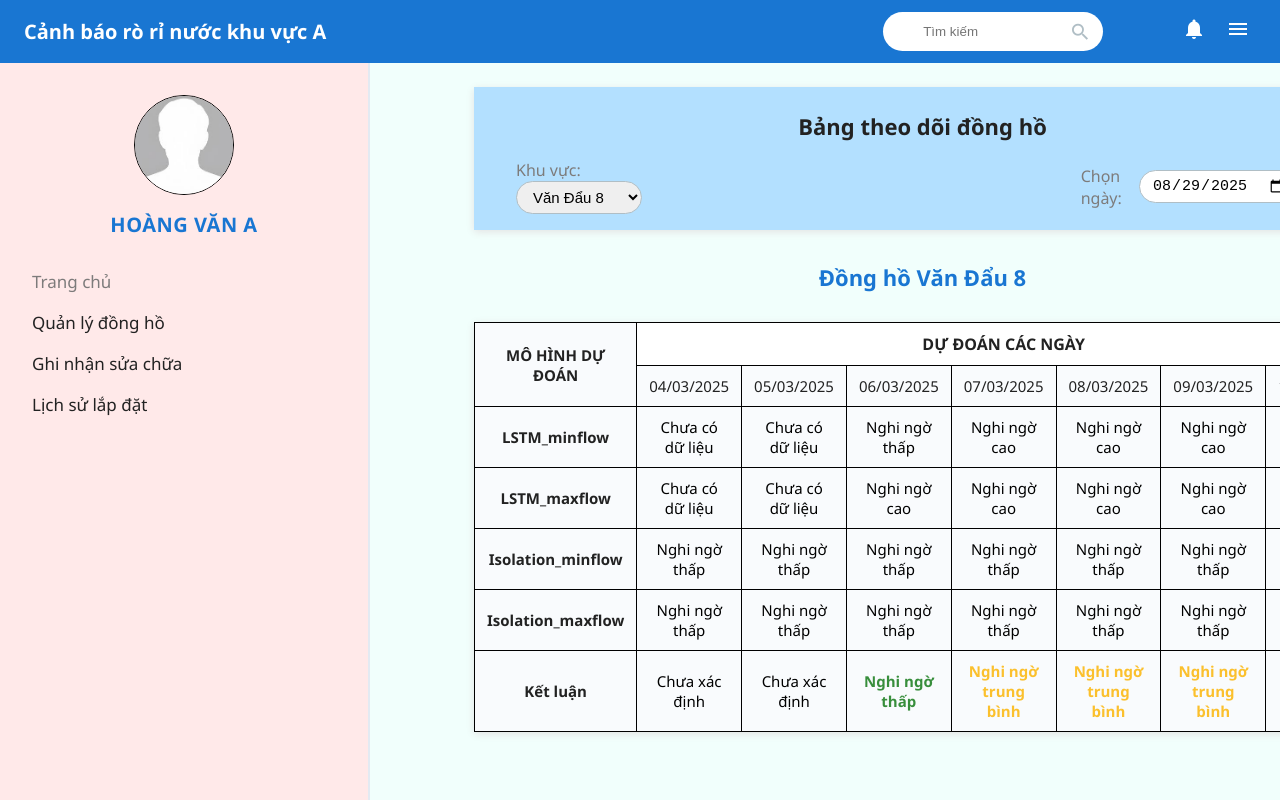
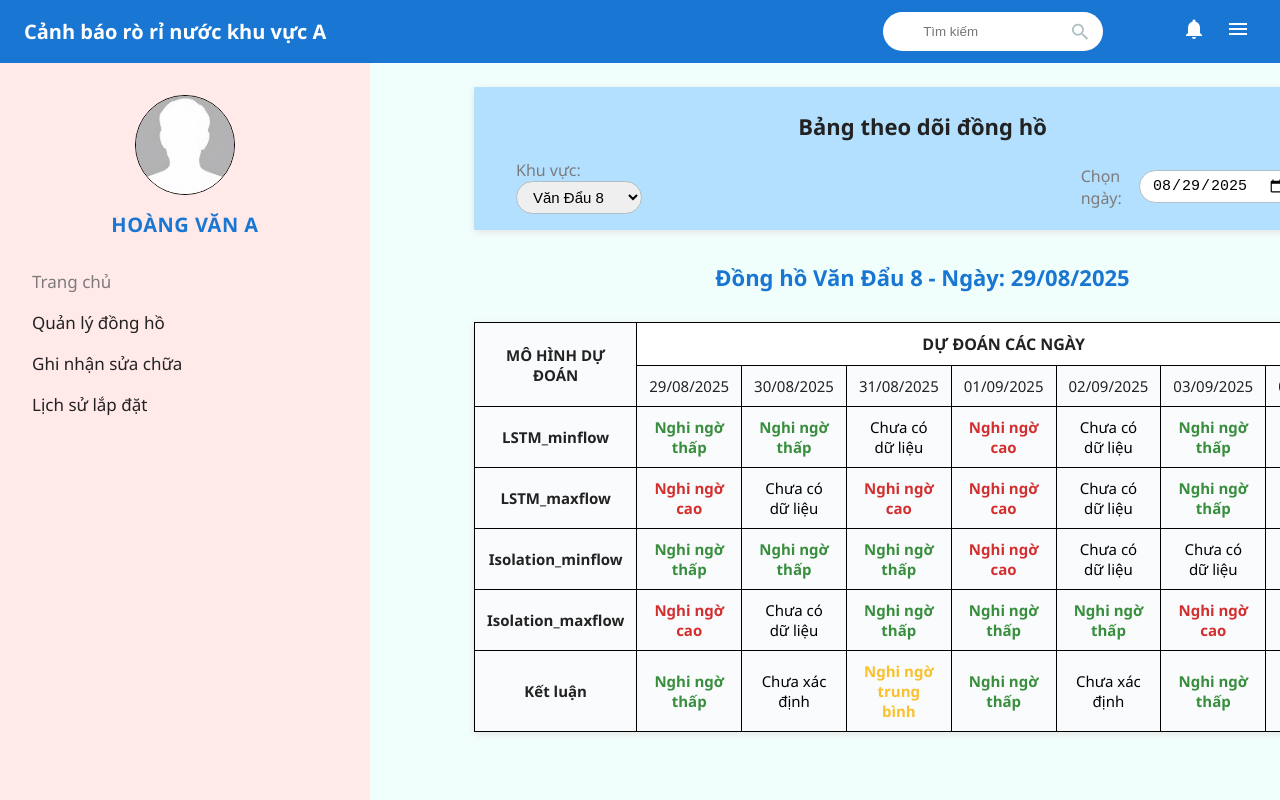
Before and after one commit to minhmo3004/water-monitor, an Angular app: page / in a window 1280 px wide. Shown: the top 800 px of the page. Built offline with nearby package versions, Linux system fonts and the light colour scheme.

Commit message:
render date in table

```diff
--- a/projects/dashboard/src/app/components/meter-table/meter-table.component.html
+++ b/projects/dashboard/src/app/components/meter-table/meter-table.component.html
@@ -6,65 +6,16 @@
         <th colspan="7" class="top-header">DỰ ĐOÁN CÁC NGÀY</th>
       </tr>
       <tr>
-        <th class="date-header">04/03/2025</th>
-        <th class="date-header">05/03/2025</th>
-        <th class="date-header">06/03/2025</th>
-        <th class="date-header">07/03/2025</th>
-        <th class="date-header">08/03/2025</th>
-        <th class="date-header">09/03/2025</th>
-        <th class="date-header">10/03/2025</th>
+        <th *ngFor="let day of days" class="date-header">{{day}}</th>
       </tr>
     </thead>
     <tbody>
-      <tr>
-        <td class="left-header">LSTM_minflow</td>
-        <td>Chưa có dữ liệu</td>
-        <td>Chưa có dữ liệu</td>
-        <td>Nghi ngờ thấp</td>
-        <td>Nghi ngờ cao</td>
-        <td>Nghi ngờ cao</td>
-        <td>Nghi ngờ cao</td>
-        <td>Nghi ngờ cao</td>
-      </tr>
-      <tr>
-        <td class="left-header">LSTM_maxflow</td>
-        <td>Chưa có dữ liệu</td>
-        <td>Chưa có dữ liệu</td>
-        <td>Nghi ngờ cao</td>
-        <td>Nghi ngờ cao</td>
-        <td>Nghi ngờ cao</td>
-        <td>Nghi ngờ cao</td>
-        <td>Nghi ngờ cao</td>
-      </tr>
-      <tr>
-        <td class="left-header">Isolation_minflow</td>
-        <td>Nghi ngờ thấp</td>
-        <td>Nghi ngờ thấp</td>
-        <td>Nghi ngờ thấp</td>
-        <td>Nghi ngờ thấp</td>
-        <td>Nghi ngờ thấp</td>
-        <td>Nghi ngờ thấp</td>
-        <td>Nghi ngờ thấp</td>
-      </tr>
-      <tr>
-        <td class="left-header">Isolation_maxflow</td>
-        <td>Nghi ngờ thấp</td>
-        <td>Nghi ngờ thấp</td>
-        <td>Nghi ngờ thấp</td>
-        <td>Nghi ngờ thấp</td>
-        <td>Nghi ngờ thấp</td>
-        <td>Nghi ngờ thấp</td>
-        <td>Nghi ngờ thấp</td>
-      </tr>
-      <tr>
-        <td class="left-header">Kết luận</td>
-        <td>Chưa xác định</td>
-        <td>Chưa xác định</td>
-        <td class="low">Nghi ngờ thấp</td>
-        <td class="medium">Nghi ngờ trung bình</td>
-        <td class="medium">Nghi ngờ trung bình</td>
-        <td class="medium">Nghi ngờ trung bình</td>
-        <td class="medium">Nghi ngờ trung bình</td>
+      <tr *ngFor="let model of models">
+        <td class="left-header">{{model.name}}</td>
+        <td *ngFor="let value of model.values; let i = index"
+            [ngClass]="getValueClass(value)">
+          {{value}}
+        </td>
       </tr>
     </tbody>
   </table>
--- a/projects/dashboard/src/app/components/meter-table/meter-table.component.ts
+++ b/projects/dashboard/src/app/components/meter-table/meter-table.component.ts
@@ -10,4 +10,17 @@ export class MeterTableComponent {
   @Input() meter: string = '';
   @Input() days: string[] = [];
   @Input() models: MeterModel[] = [];
+
+  getValueClass(value: string): string {
+    if (value.includes('thấp')) {
+      return 'low';
+    } else if (value.includes('trung bình')) {
+      return 'medium';
+    } else if (value.includes('cao')) {
+      return 'high';
+    } else if (value.includes('Chưa có dữ liệu') || value.includes('Chưa xác định')) {
+      return 'no-data';
+    }
+    return '';
+  }
 }
--- a/projects/dashboard/src/app/components/sidebar/sidebar.component.scss
+++ b/projects/dashboard/src/app/components/sidebar/sidebar.component.scss
@@ -3,7 +3,7 @@
   background: #ffe9e9; // màu nền tím nhạt hơn
   min-height: 100vh;
   padding: 32px 0 0 0;
-  border-right: 2px solid #e3eaf2;
+
 
   .profile {
     display: flex;
--- a/projects/dashboard/src/app/pages/dashboard/dashboard.component.html
+++ b/projects/dashboard/src/app/pages/dashboard/dashboard.component.html
@@ -12,12 +12,12 @@
         </app-meter-filter>
       </div>
     </div>
-    <div class="meter-table-title">Đồng hồ <span class="meter-name">{{selectedMeter}}</span></div>
+    <div class="meter-table-title">Đồng hồ <span class="meter-name">{{selectedMeter}}</span> - Ngày: {{formatDateForDisplay(selectedDate)}}</div>
     <div class="meter-table-section">
       <app-meter-table
         [meter]="selectedMeter"
-        [days]="days"
-        [models]="models">
+        [days]="currentDays"
+        [models]="currentModels">
       </app-meter-table>
     </div>
 </div>
--- a/projects/dashboard/src/app/pages/dashboard/dashboard.component.ts
+++ b/projects/dashboard/src/app/pages/dashboard/dashboard.component.ts
@@ -1,12 +1,12 @@
-import { Component } from '@angular/core';
-import { MeterModel } from '../../models/meter.model';
+import { Component, OnInit } from '@angular/core';
+import { MeterModel, MeterData } from '../../models/meter.model';
 
 @Component({
   selector: 'app-dashboard',
   templateUrl: './dashboard.component.html',
   styleUrls: ['./dashboard.component.scss']
 })
-export class DashboardComponent {
+export class DashboardComponent implements OnInit {
   meters = ['Văn Đẩu 8', 'Văn Đẩu 9', 'Văn Đẩu 10'];
   selectedMeter = this.meters[0];
   selectedDate = this.getToday();
@@ -15,38 +15,79 @@ export class DashboardComponent {
     '04/03/2025', '05/03/2025', '06/03/2025', '07/03/2025', '08/03/2025', '09/03/2025', '10/03/2025'
   ];
 
-  models: MeterModel[] = [
+  // Dữ liệu mẫu cho từng ngày
+  meterDataByDate: { [key: string]: MeterModel[] } = {};
+
+  // Dữ liệu hiện tại để hiển thị
+  currentModels: MeterModel[] = [];
+  currentDays: string[] = [];
+
+  ngOnInit() {
+    this.initializeData();
+    this.updateCurrentData();
+  }
+
+  initializeData() {
+    // Khởi tạo dữ liệu mẫu cho từng ngày
+    this.days.forEach((day, index) => {
+      this.meterDataByDate[day] = [
         {
           name: 'LSTM_minflow',
-      values: [
-        'Chưa có dữ liệu', 'Chưa có dữ liệu', 'Nghi ngờ thấp', 'Nghi ngờ cao', 'Nghi ngờ cao', 'Nghi ngờ cao', 'Nghi ngờ cao'
-      ]
+          values: this.generateRandomValues(index)
         },
         {
           name: 'LSTM_maxflow',
-      values: [
-        'Chưa có dữ liệu', 'Chưa có dữ liệu', 'Nghi ngờ thấp', 'Nghi ngờ cao', 'Nghi ngờ cao', 'Nghi ngờ cao', 'Nghi ngờ cao'
-      ]
+          values: this.generateRandomValues(index)
         },
         {
           name: 'Isolation_minflow',
-      values: [
-        'Nghi ngờ thấp', 'Nghi ngờ thấp', 'Nghi ngờ thấp', 'Nghi ngờ cao', 'Nghi ngờ cao', 'Nghi ngờ cao', 'Nghi ngờ cao'
-      ]
+          values: this.generateRandomValues(index)
         },
         {
           name: 'Isolation_maxflow',
-      values: [
-        'Nghi ngờ thấp', 'Nghi ngờ thấp', 'Nghi ngờ thấp', 'Nghi ngờ cao', 'Nghi ngờ cao', 'Nghi ngờ cao', 'Nghi ngờ cao'
-      ]
+          values: this.generateRandomValues(index)
         },
         {
           name: 'Kết luận',
-      values: [
-        'Chưa xác định', 'Chưa xác định', 'Nghi thấp', 'Nghi ngờ trung bình', 'Nghi ngờ trung bình', 'Nghi ngờ trung bình', 'Nghi ngờ trung bình'
-      ]
+          values: this.generateConclusionValues(index)
         }
       ];
+    });
+  }
+
+  generateRandomValues(dayIndex: number): string[] {
+    const values = ['Chưa có dữ liệu', 'Nghi ngờ thấp', 'Nghi ngờ cao'];
+    const result = [];
+
+    for (let i = 0; i < 7; i++) {
+      if (i < dayIndex) {
+        result.push('Chưa có dữ liệu');
+      } else if (i === dayIndex) {
+        result.push(values[Math.floor(Math.random() * values.length)]);
+      } else {
+        result.push(values[Math.floor(Math.random() * values.length)]);
+      }
+    }
+
+    return result;
+  }
+
+  generateConclusionValues(dayIndex: number): string[] {
+    const values = ['Chưa xác định', 'Nghi ngờ thấp', 'Nghi ngờ trung bình', 'Nghi ngờ cao'];
+    const result = [];
+
+    for (let i = 0; i < 7; i++) {
+      if (i < dayIndex) {
+        result.push('Chưa xác định');
+      } else if (i === dayIndex) {
+        result.push(values[Math.floor(Math.random() * values.length)]);
+      } else {
+        result.push(values[Math.floor(Math.random() * values.length)]);
+      }
+    }
+
+    return result;
+  }
 
   getToday(): string {
     const today = new Date();
@@ -55,11 +96,119 @@ export class DashboardComponent {
 
   onMeterChange(meter: string) {
     this.selectedMeter = meter;
-    // TODO: Load lại models/days nếu dữ liệu thay đổi theo meter
+    this.updateCurrentData();
   }
 
   onDateChange(date: string) {
     this.selectedDate = date;
-    // TODO: Filter hoặc load lại models nếu cần
+    this.updateCurrentData();
+  }
+
+  updateCurrentData() {
+    // Lọc dữ liệu theo ngày được chọn
+    const selectedDateStr = this.formatDateForDisplay(this.selectedDate);
+
+    // Tạo dữ liệu mới dựa trên ngày được chọn
+    this.currentModels = this.createModelsForSelectedDate(this.selectedDate);
+
+    // Cập nhật danh sách ngày để hiển thị (7 ngày từ ngày được chọn)
+    this.currentDays = this.generateDaysFromSelectedDate(this.selectedDate);
+  }
+
+  formatDateForDisplay(dateString: string): string {
+    const date = new Date(dateString);
+    const day = date.getDate().toString().padStart(2, '0');
+    const month = (date.getMonth() + 1).toString().padStart(2, '0');
+    const year = date.getFullYear();
+    return `${day}/${month}/${year}`;
+  }
+
+  generateDaysFromSelectedDate(selectedDate: string): string[] {
+    const date = new Date(selectedDate);
+    const days = [];
+
+    for (let i = 0; i < 7; i++) {
+      const currentDate = new Date(date);
+      currentDate.setDate(date.getDate() + i);
+      const day = currentDate.getDate().toString().padStart(2, '0');
+      const month = (currentDate.getMonth() + 1).toString().padStart(2, '0');
+      const year = currentDate.getFullYear();
+      days.push(`${day}/${month}/${year}`);
+    }
+
+    return days;
+  }
+
+  createDefaultModels(): MeterModel[] {
+    return [
+      {
+        name: 'LSTM_minflow',
+        values: Array(7).fill('Chưa có dữ liệu')
+      },
+      {
+        name: 'LSTM_maxflow',
+        values: Array(7).fill('Chưa có dữ liệu')
+      },
+      {
+        name: 'Isolation_minflow',
+        values: Array(7).fill('Chưa có dữ liệu')
+      },
+      {
+        name: 'Isolation_maxflow',
+        values: Array(7).fill('Chưa có dữ liệu')
+      },
+      {
+        name: 'Kết luận',
+        values: Array(7).fill('Chưa xác định')
+      }
+    ];
+  }
+
+  createModelsForSelectedDate(selectedDate: string): MeterModel[] {
+    const date = new Date(selectedDate);
+    const models: MeterModel[] = [];
+
+    // Tạo dữ liệu cho 7 ngày từ ngày được chọn
+    const days = this.generateDaysFromSelectedDate(selectedDate);
+
+    // Tạo dữ liệu cho từng model
+    const modelNames = ['LSTM_minflow', 'LSTM_maxflow', 'Isolation_minflow', 'Isolation_maxflow', 'Kết luận'];
+
+    modelNames.forEach(modelName => {
+      const values: string[] = [];
+
+      days.forEach((day, index) => {
+        if (modelName === 'Kết luận') {
+          values.push(this.getRandomConclusionValue(index));
+        } else {
+          values.push(this.getRandomModelValue(index));
+        }
+      });
+
+      models.push({
+        name: modelName,
+        values: values
+      });
+    });
+
+    return models;
+  }
+
+  getRandomModelValue(dayIndex: number): string {
+    const values = ['Chưa có dữ liệu', 'Nghi ngờ thấp', 'Nghi ngờ cao'];
+    if (dayIndex === 0) {
+      return values[Math.floor(Math.random() * values.length)];
+    } else {
+      return values[Math.floor(Math.random() * values.length)];
     }
   }
+
+  getRandomConclusionValue(dayIndex: number): string {
+    const values = ['Chưa xác định', 'Nghi ngờ thấp', 'Nghi ngờ trung bình', 'Nghi ngờ cao'];
+    if (dayIndex === 0) {
+      return values[Math.floor(Math.random() * values.length)];
+    } else {
+      return values[Math.floor(Math.random() * values.length)];
+    }
+  }
+}
```
Also changed, not shown: projects/dashboard/src/app/models/meter.model.ts (+10 -0 lines). Lines whose indentation alone changed are shown as unchanged.
